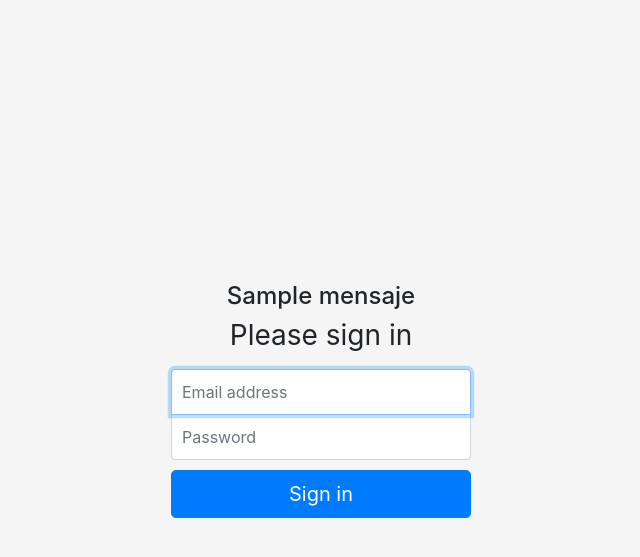
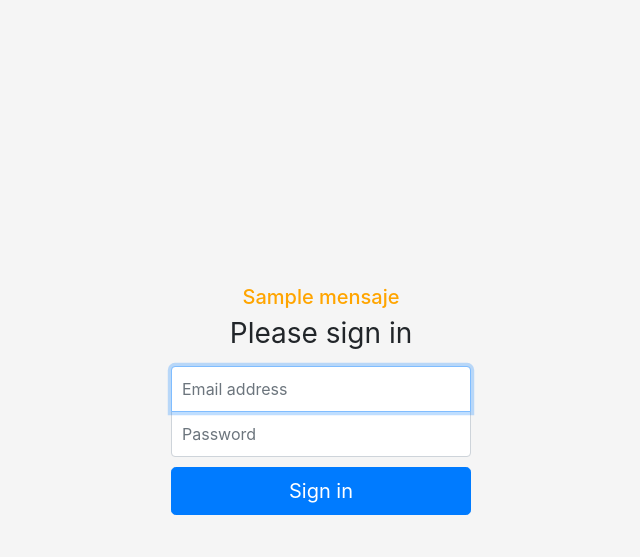
Before and after one commit to Romugar/Python-Flask-APP, a Flask app: template src/templates/login.html in a window 1280 px wide. Shown: the top 557 px of the page, without its empty margins (319-959 px from the left). Run offline with Flask 2, Linux system fonts and the light colour scheme; the template is opened without the code that fills it: most values are stand-ins (such as "Sample title", 1, 10 or a date in 2020); some libraries are stand-ins or nearby versions.

```diff
--- a/src/templates/login.html
+++ b/src/templates/login.html
@@ -1,7 +1,7 @@
 {% extends "base.html" %}
 {% block content %}
 <form class="form-signin" id="login-form" action="/auth/login" method="post">
-    <h4>{{ mensaje }}</h4>
+    <h5 style="color:orange;">{{ mensaje }}</h5>
     <h1 class="h3 mb-3 font-weight-normal">Please sign in</h1>
     <label for="email" class="sr-only">Email address</label>
     <input type="email" id="email" class="form-control" name="email" placeholder="Email address" required="" autofocus="">
```
